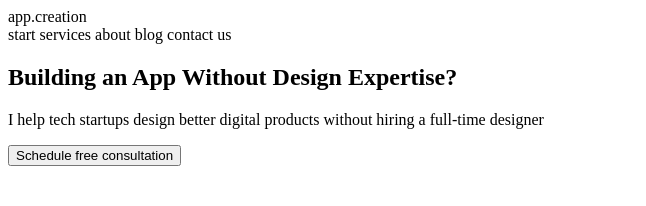
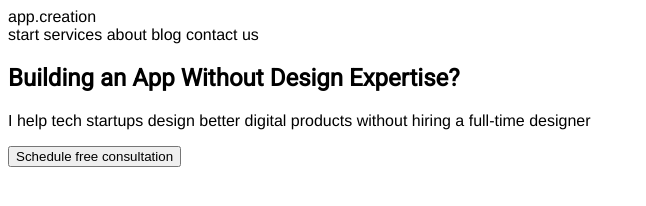
Before and after one commit to WebHeroSchool/DFrumProdject, a plain HTML site: page index.html in a window 1280 px wide. Shown: the whole page, without its empty margins (0-646 px from the left). Drawn offline with Linux system fonts and the light colour scheme.

Commit message:
Урок 3 на проверку

```diff
--- a/index.html
+++ b/index.html
@@ -3,6 +3,8 @@
   <head>
    <meta charset="utf 8">
     <title>DFrunProdject</title>
+    <link rel="stylesheet" href="style.css">
+    <link rel="stylesheet" href="https://fonts.googleapis.com/css?family=Roboto">
   </head>
 <body>
    <header>
@@ -17,9 +19,12 @@
 </header>
  <section>
     <main>
-      <h1>Building an App Without Design Expertise?</h1>
-        <p>I help tech startups design better digital products without hiring a full-time designer</p>
-     <button>Schedule free consultation</button>
+      <h1 class="title">Building an App Without Design Expertise?
+      </h1>
+        <p>I help tech startups design better digital products without hiring a full-time designer
+        </p>
+     <button>Schedule free consultation
+     </button>
    </main>
 
   <div>
--- /dev/null
+++ b/style.css
@@ -0,0 +1,7 @@
+body {
+	font-family: Helvetica;
+}
+
+.title {
+	font-family:Roboto;
+}
```
